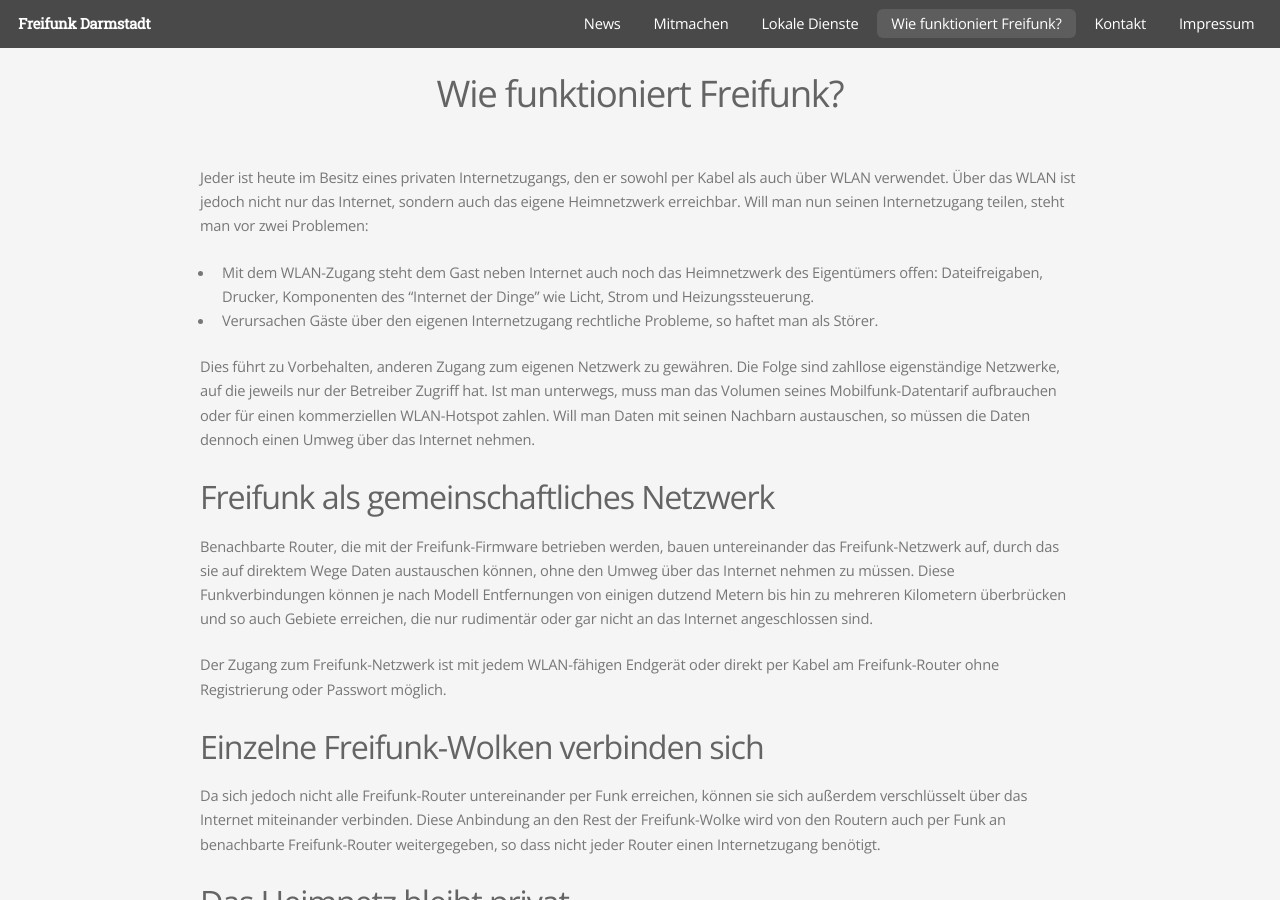
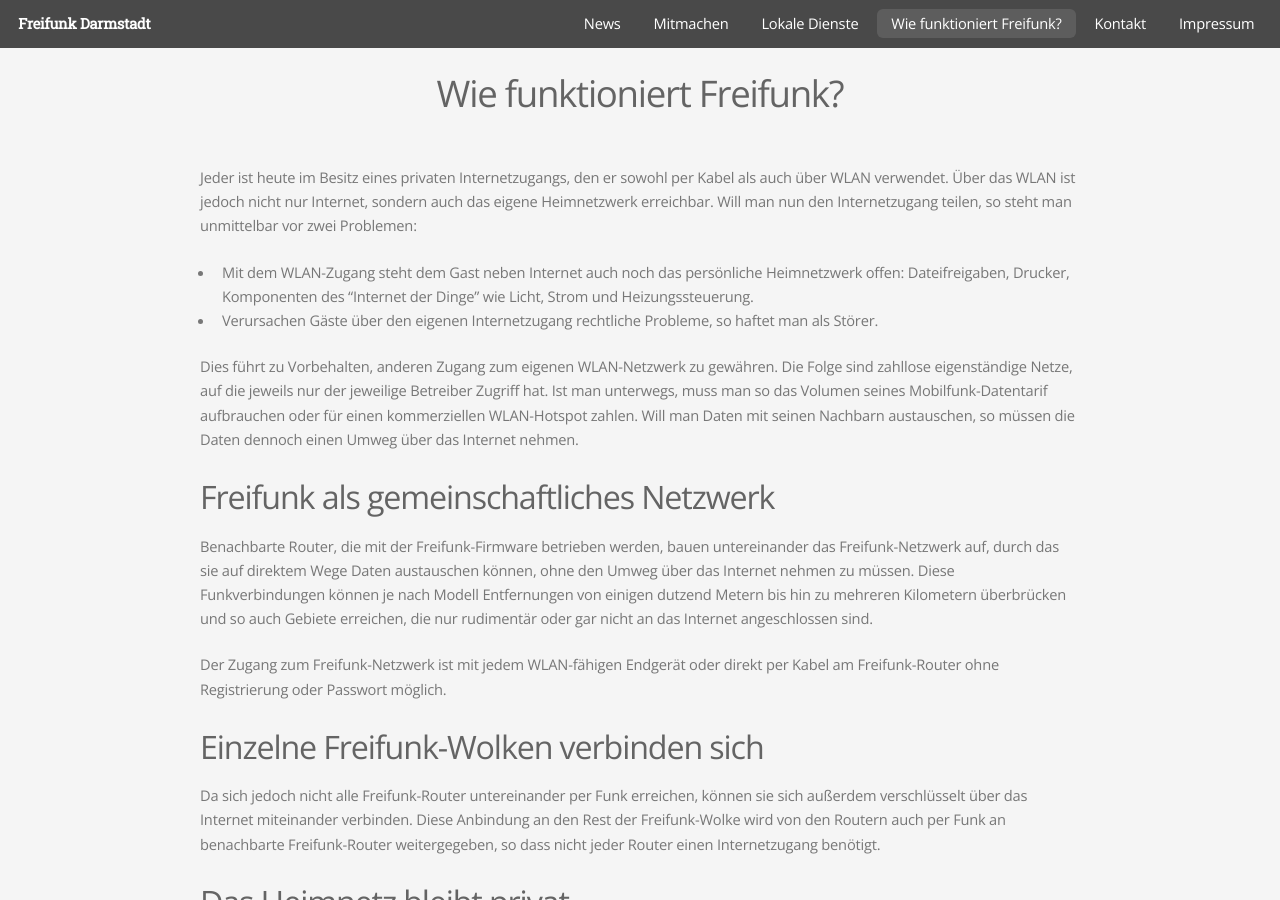
Before and after one commit to mdrenger/darmstadt.freifunk.net, a Jekyll site: the page built from pages/wie_funktioniert_freifunk.md, in a window 1280 px wide and 900 px high. Built offline with Jekyll 4.4.1, drawn with Linux system fonts in a browser that asks for light colours.

Commit message:
Wie funktioniert Freifunk: Formulierungen verändert

```diff
--- a/pages/wie_funktioniert_freifunk.md
+++ b/pages/wie_funktioniert_freifunk.md
@@ -7,12 +7,12 @@
 top_url: /wie-funktioniert-freifunk/
 ---
 
-Jeder ist heute im Besitz eines privaten Internetzugangs, den er sowohl per Kabel als auch über WLAN verwendet. Über das WLAN ist jedoch nicht nur das Internet, sondern auch das eigene Heimnetzwerk erreichbar. Will man nun seinen Internetzugang teilen, steht man vor zwei Problemen:
+Jeder ist heute im Besitz eines privaten Internetzugangs, den er sowohl per Kabel als auch über WLAN verwendet. Über das WLAN ist jedoch nicht nur Internet, sondern auch das eigene Heimnetzwerk erreichbar. Will man nun den Internetzugang teilen, so steht man unmittelbar vor zwei Problemen:
 
-* Mit dem WLAN-Zugang steht dem Gast neben Internet auch noch das Heimnetzwerk des Eigentümers offen: Dateifreigaben, Drucker, Komponenten des "Internet der Dinge" wie Licht, Strom und Heizungssteuerung.
+* Mit dem WLAN-Zugang steht dem Gast neben Internet auch noch das persönliche Heimnetzwerk offen: Dateifreigaben, Drucker, Komponenten des "Internet der Dinge" wie Licht, Strom und Heizungssteuerung.
 * Verursachen Gäste über den eigenen Internetzugang rechtliche Probleme, so haftet man als Störer.
 
-Dies führt zu Vorbehalten, anderen Zugang zum eigenen Netzwerk zu gewähren. Die Folge sind zahllose eigenständige Netzwerke, auf die jeweils nur der Betreiber Zugriff hat. Ist man unterwegs, muss man das Volumen seines Mobilfunk-Datentarif aufbrauchen oder für einen kommerziellen WLAN-Hotspot zahlen. Will man Daten mit seinen Nachbarn austauschen, so müssen die Daten dennoch einen Umweg über das Internet nehmen.
+Dies führt zu Vorbehalten, anderen Zugang zum eigenen WLAN-Netzwerk zu gewähren. Die Folge sind zahllose eigenständige Netze, auf die jeweils nur der jeweilige Betreiber Zugriff hat. Ist man unterwegs, muss man so das Volumen seines Mobilfunk-Datentarif aufbrauchen oder für einen kommerziellen WLAN-Hotspot zahlen. Will man Daten mit seinen Nachbarn austauschen, so müssen die Daten dennoch einen Umweg über das Internet nehmen.
 
 
 ## Freifunk als gemeinschaftliches Netzwerk
```
